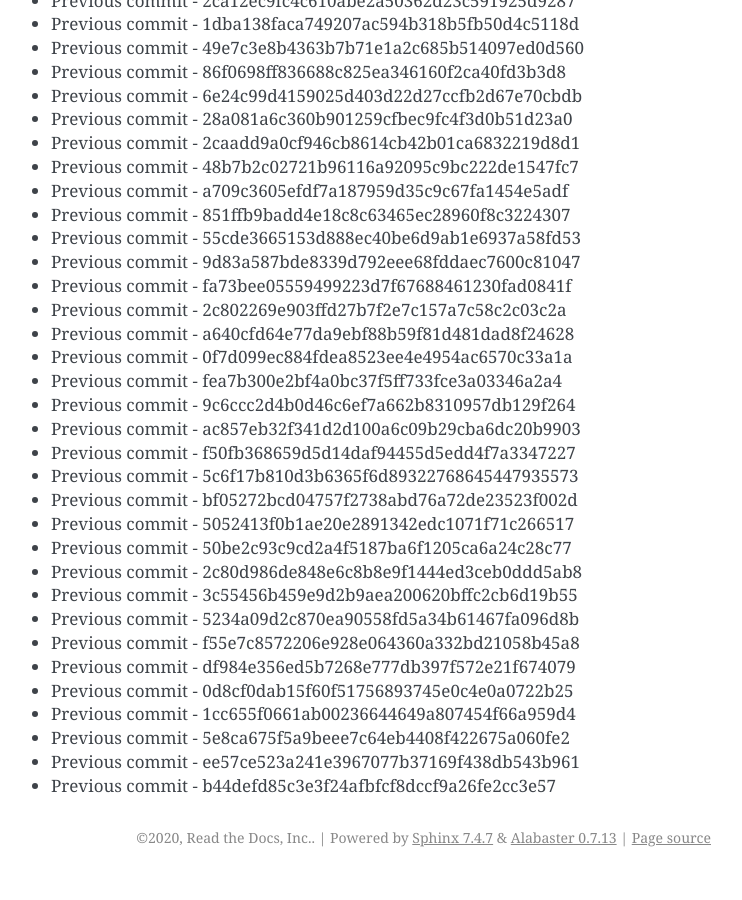
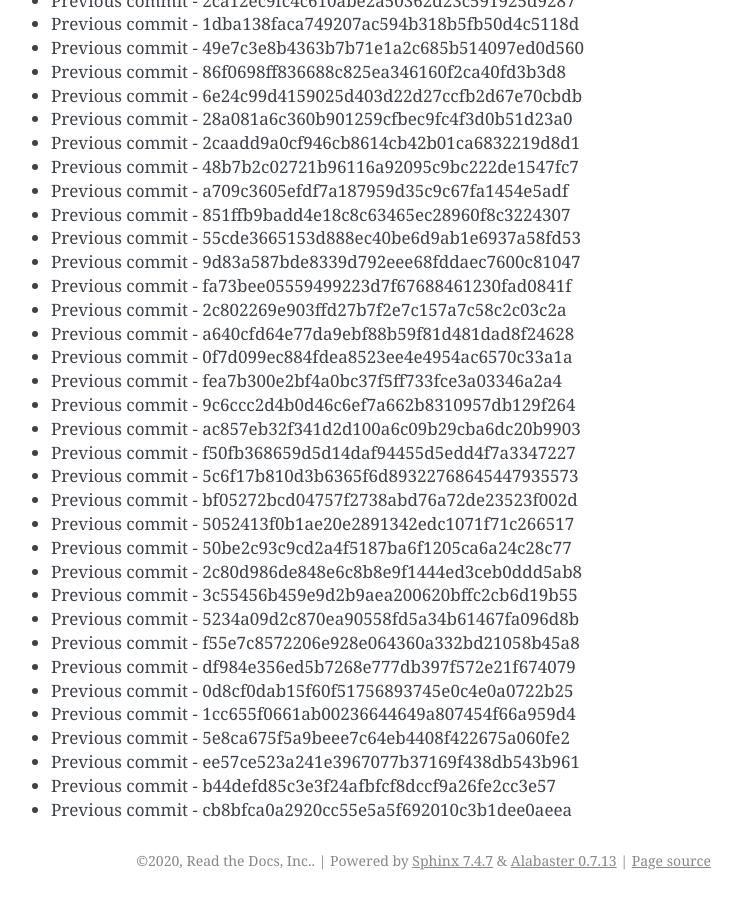
Before and after one commit to readthedocs/rtd-git-stresstest, a Sphinx documentation site: the page built from docs/updates.rst, in a window 1280 px wide and 900 px high, scrolled down 19169 px. Shown: the whole window, without its empty margins (399-1141 px from the left). Built offline with Sphinx 7.4.7, drawn with Linux system fonts in a browser that asks for light colours; before the commit the page ends 20046 px from its top, so only the background shows below that.

Commit message:
Generating commit from previous: cb8bfca0a2920cc55e5a5f692010c3b1dee0aeea

```diff
--- a/docs/updates.rst
+++ b/docs/updates.rst
@@ -837,3 +837,4 @@ It can be tested for any performance characteristics.
 * Previous commit - 5e8ca675f5a9beee7c64eb4408f422675a060fe2
 * Previous commit - ee57ce523a241e3967077b37169f438db543b961
 * Previous commit - b44defd85c3e3f24afbfcf8dccf9a26fe2cc3e57
+* Previous commit - cb8bfca0a2920cc55e5a5f692010c3b1dee0aeea
```
